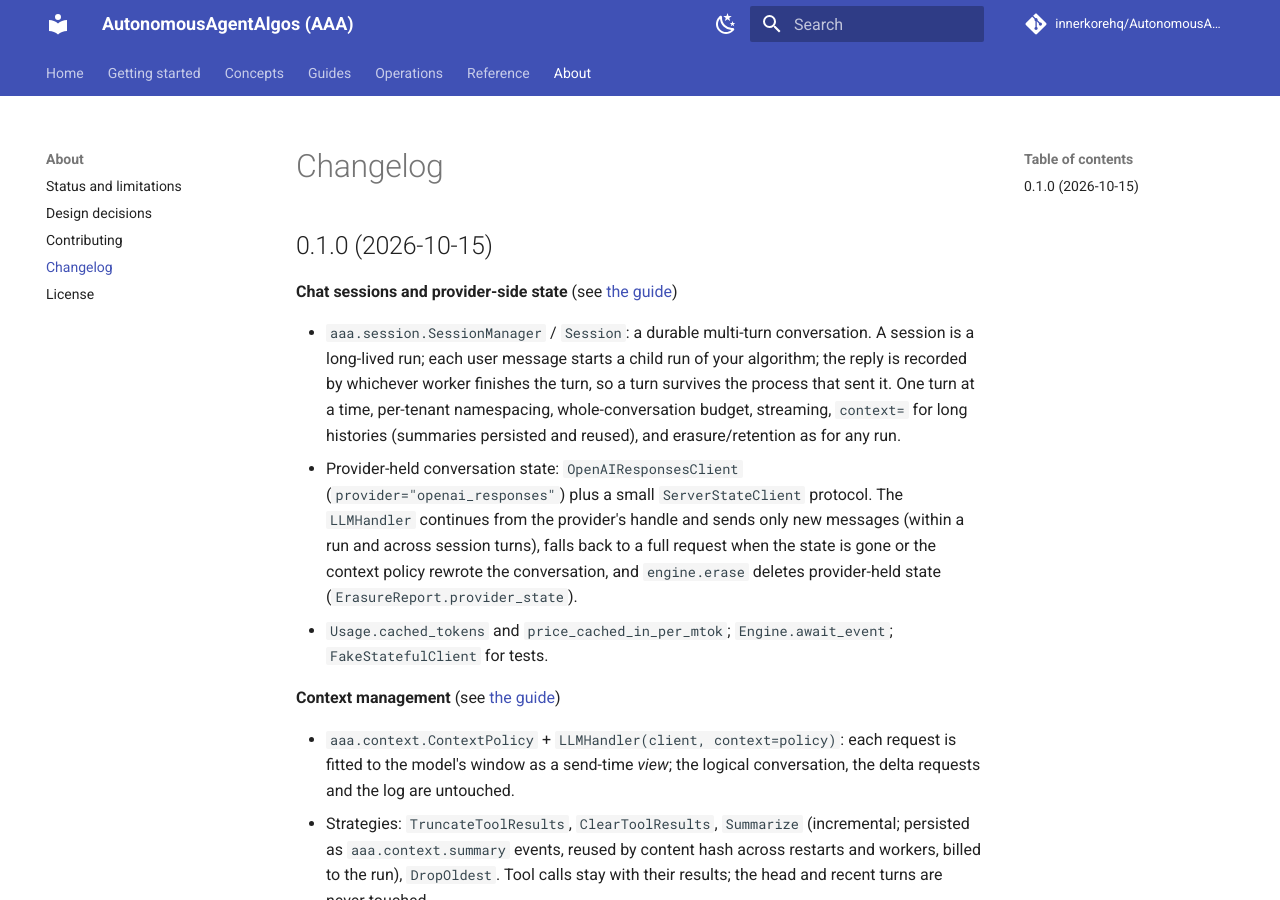
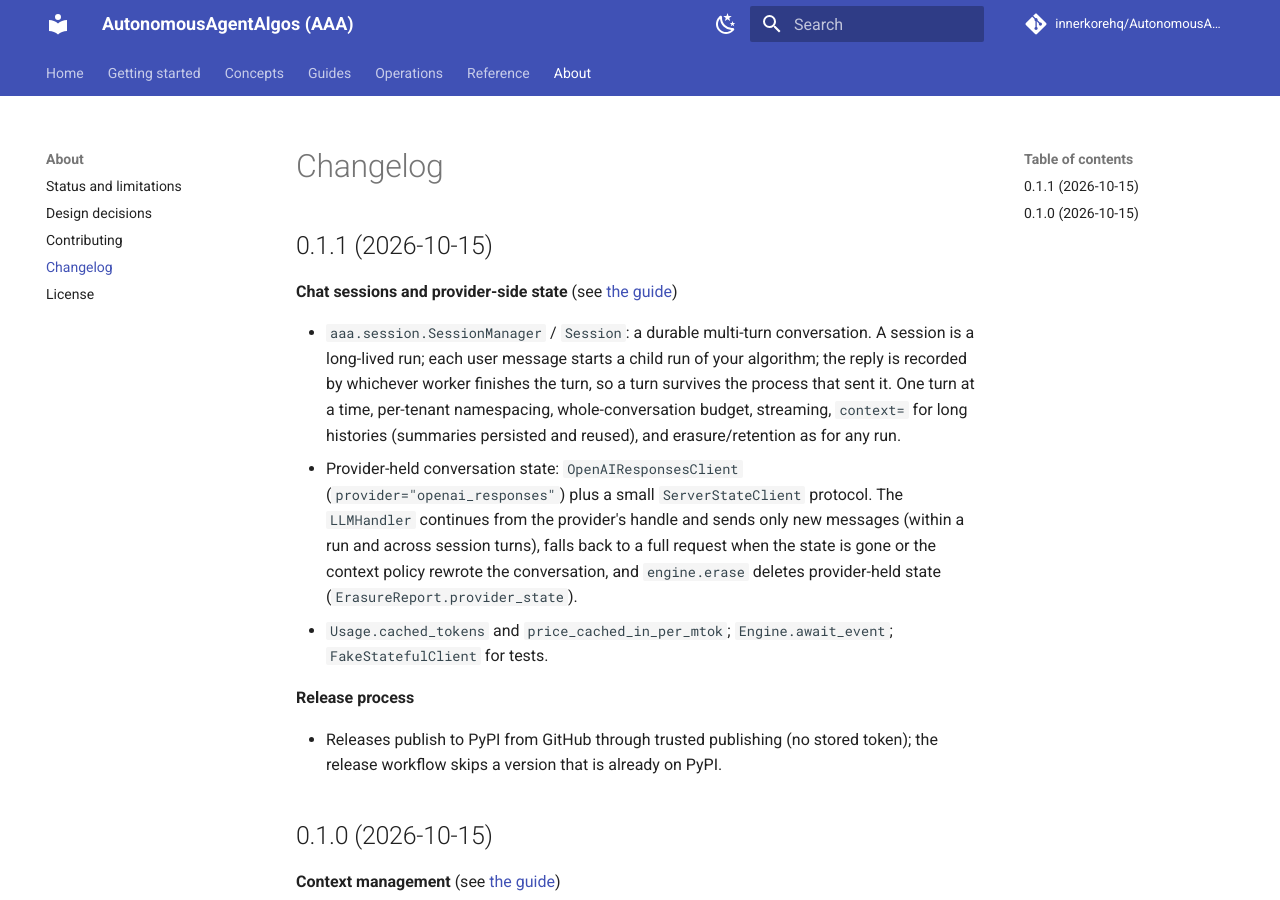
Before and after one commit to innerkorehq/AutonomousAgentAlgos, an MkDocs documentation site: the page built from docs/about/changelog.md, in a window 1280 px wide and 900 px high. Built offline with MkDocs 1.6.1 and Material for MkDocs 9.7.7, drawn with Linux system fonts in a browser that asks for light colours; comment, search, counter and statistics services are not loaded.

Commit message:
Release 0.1.1: chat sessions and provider-side conversation state
Co-Authored-By: Claude Sonnet 5.5 <noreply@anthropic.com>

```diff
--- a/docs/about/changelog.md
+++ b/docs/about/changelog.md
@@ -1,12 +1,18 @@
 # Changelog
 
-## 0.1.0 (2026-10-15)
+## 0.1.1 (2026-10-15)
 
 **Chat sessions and provider-side state** (see [the guide](../guides/sessions.md))
 
 - `aaa.session.SessionManager` / `Session`: a durable multi-turn conversation. A session is a long-lived run; each user message starts a child run of your algorithm; the reply is recorded by whichever worker finishes the turn, so a turn survives the process that sent it. One turn at a time, per-tenant namespacing, whole-conversation budget, streaming, `context=` for long histories (summaries persisted and reused), and erasure/retention as for any run.
 - Provider-held conversation state: `OpenAIResponsesClient` (`provider="openai_responses"`) plus a small `ServerStateClient` protocol. The `LLMHandler` continues from the provider's handle and sends only new messages (within a run and across session turns), falls back to a full request when the state is gone or the context policy rewrote the conversation, and `engine.erase` deletes provider-held state (`ErasureReport.provider_state`).
 - `Usage.cached_tokens` and `price_cached_in_per_mtok`; `Engine.await_event`; `FakeStatefulClient` for tests.
+
+**Release process**
+
+- Releases publish to PyPI from GitHub through trusted publishing (no stored token); the release workflow skips a version that is already on PyPI.
+
+## 0.1.0 (2026-10-15)
 
 **Context management** (see [the guide](../guides/context.md))
 
--- a/pyproject.toml
+++ b/pyproject.toml
@@ -1,6 +1,6 @@
 [project]
 name = "autonomous-agent-algos"
-version = "0.1.0"
+version = "0.1.1"
 description = "Async, event-driven library of production-deployable agent algorithms over arbitrary data."
 readme = "README.md"
 license = "MIT"
```
Also changed, not shown: 1 other file.
